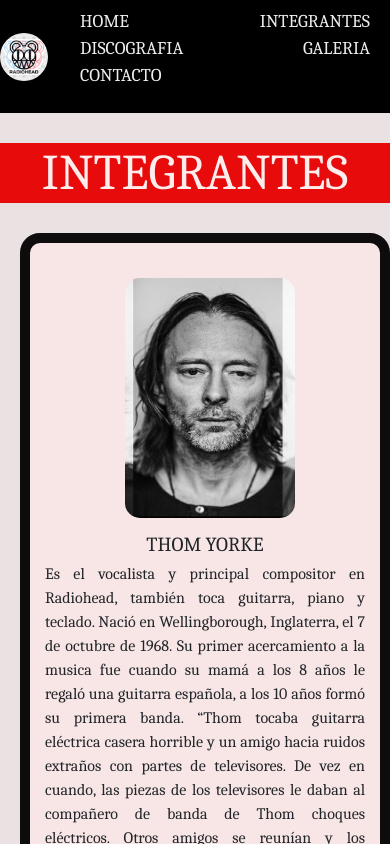
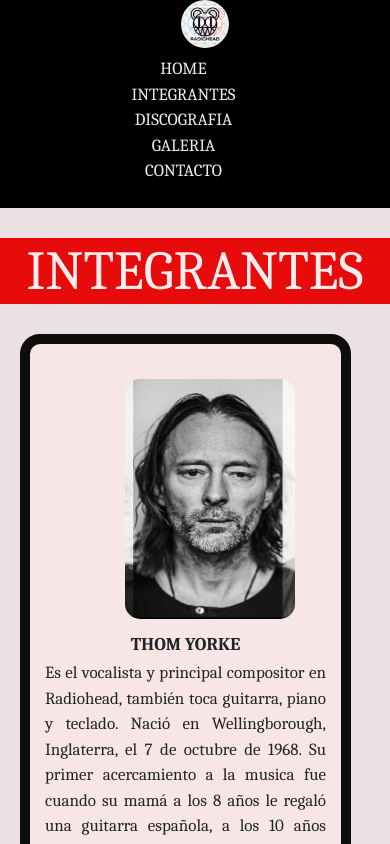
Before and after one commit to Mtorresguevara/radiohead-comision43055, a plain HTML site: page pages/integrantes.html in a window 390 px wide. Shown: the top 844 px of the page. Drawn offline with nearby package versions, Linux system fonts and the light colour scheme.

Commit message:
media 320,768,1024

```diff
--- a/css/style.css
+++ b/css/style.css
@@ -332,7 +332,7 @@
     text-align: center;
     color: rgba(255, 255, 255, 0.928);
     background-color: rgb(231, 11, 11);
-    font-size: 40px;
+    font-size: 2.5rem;
     font-family: 'Caladea', serif;
     margin-top: 1.875rem;
     margin-bottom: 1.25rem;
@@ -386,3 +386,154 @@
 }
 
 }
+
+@media screen and (max-width:425px){
+
+    header{
+        display: flex;
+        flex-direction: column;
+        align-items: center;
+    }
+
+.nav{
+    flex-direction: column;
+    align-items: center;
+    top: 0;
+    right: 0;
+    bottom: 0;
+    padding-right:0;
+    background-color: black;
+    box-shadow: rgb(44, 42, 42);
+}
+
+.navbar{
+    flex-direction: column;
+    align-items: center;
+}
+.nav li a{
+    font-size: 1rem;
+    font-family: 'Caladea', serif;
+}
+
+h2{
+    font-size: 2.8125rem;
+    font-family: 'Caladea', serif;
+}
+
+section div h3{
+    font-size: .9375rem;
+    font-family: 'Caladea', serif;
+    margin-bottom: .3125rem;
+    text-align: center;
+    font-weight: bolder;
+}
+
+.integrantes{
+    font-size: 18px;
+    font-family: 'Caladea', serif;
+
+}
+
+
+.cards-container{
+    width: 90%;
+    align-items: center;
+
+}
+
+.card img{
+    margin-right: 20px;
+}
+
+div textarea{
+    width: 34.375rem;
+    height: 230px;
+}
+span{
+    font-size: .875rem;
+}
+fieldset legend{
+    font-size: smaller;
+    border: .0625rem solid black;
+    background-color:rgba(189, 141, 160, 0.753) ;
+}
+
+input:focus{
+    background-color: rgba(189, 141, 160, 0.753);
+
+}
+
+textarea:focus{
+    background-color: rgba(189, 141, 160, 0.753);
+}
+
+}
+
+@media screen and (max-width:768px){
+
+.header{
+    display: flex;
+    justify-content: center;
+
+}
+
+.imagen-logo{
+    margin-left: 3.125rem;
+}
+
+.navbar{
+    margin-right: 2.1875rem;
+}
+
+.nav li a{
+    font-size: 1.0625rem;
+    font-family: 'Caladea', serif;
+}
+
+h2{
+    font-size: 3.4375rem;
+    font-family: 'Caladea', serif;
+}
+
+section div h3{
+    font-size: 1.125rem;
+    font-family: 'Caladea', serif;
+    margin-bottom: .3125rem;
+    text-align: center;
+    font-weight: bolder;
+}
+
+.integrantes{
+    font-size: 1.0625rem;
+    font-family: 'Caladea', serif;
+
+}
+
+}
+
+@media screen and (max-width:1024px){
+
+    .imagen-logo{
+        margin-left: 1.25rem;
+    }
+
+    .nav li a{
+        font-family: 'Caladea', serif;
+    }
+
+    h2{
+        font-family: 'Caladea', serif;
+    }
+
+    section div h3{
+        font-family: 'Caladea', serif;
+        font-weight: bolder;
+    }
+
+    .integrantes{
+        font-family: 'Caladea', serif;
+
+    }
+
+
+}
```
